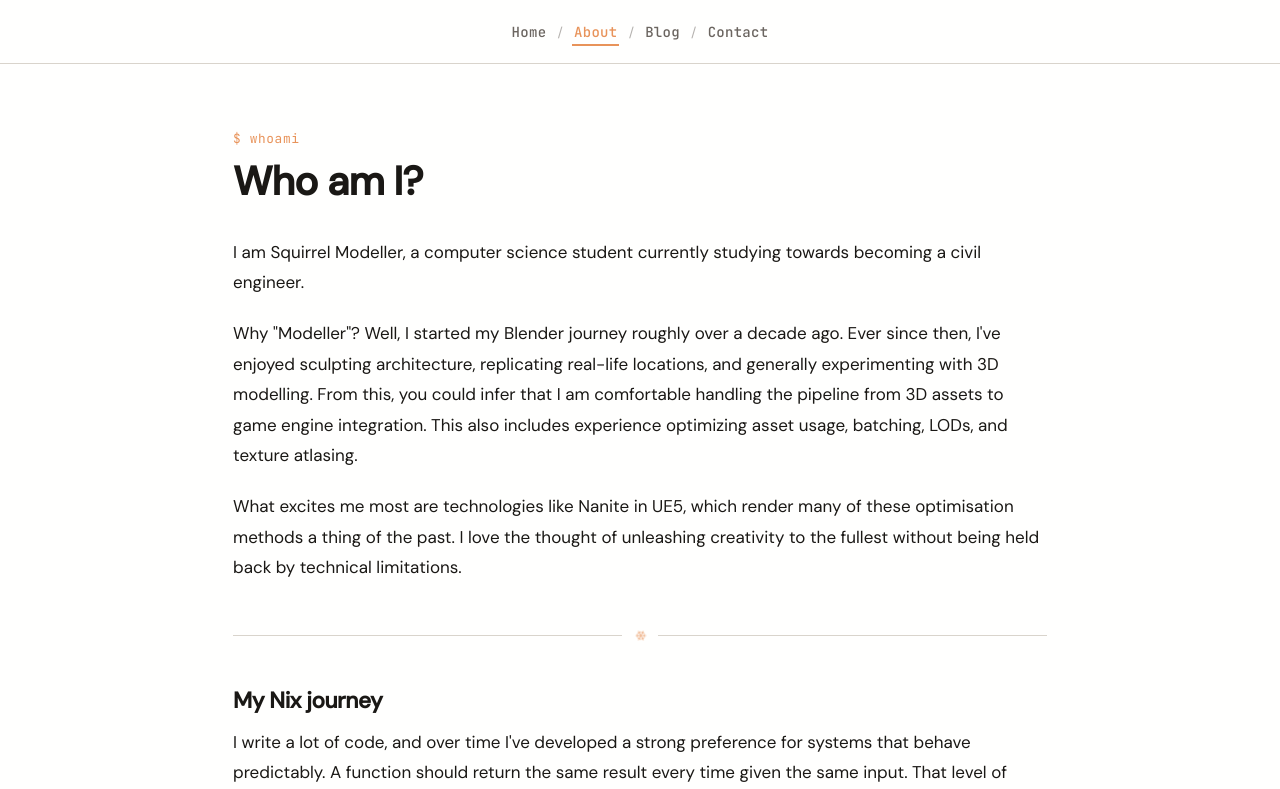
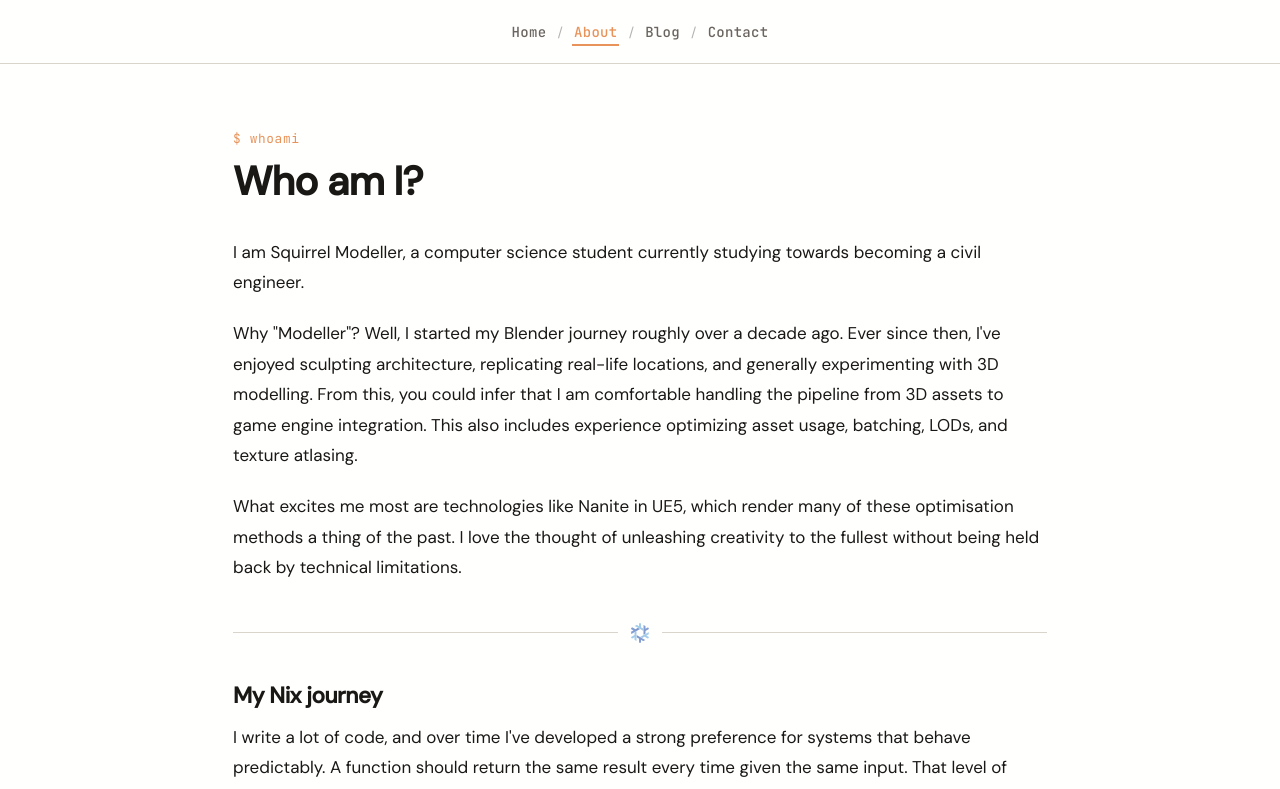
Before and after one commit to SquirrelModeller/squirrel-website, a SvelteKit app: page /about in a window 1280 px wide. Shown: the top 789 px of the page. Built offline with nearby package versions, Linux system fonts and the light colour scheme.

Commit message:
fix: replace ascii flake with nix logo

```diff
--- a/src/routes/about/+page.svelte
+++ b/src/routes/about/+page.svelte
@@ -32,7 +32,7 @@
 
   <div class="section-divider">
     <span class="divider-line"></span>
-    <span class="divider-icon">❄</span>
+    <img class="divider-icon" src="/assets/nix-snowflake-colours.svg" alt="" aria-hidden="true" />
     <span class="divider-line"></span>
   </div>
 
@@ -122,11 +122,9 @@
   }
 
   .divider-icon {
-    color: var(--accent);
-    font-size: 0.9rem;
+    width: 1.25rem;
+    height: 1.25rem;
     opacity: 0.7;
-
-    display: inline-block;
     animation: spin 20s linear infinite;
   }
 
```
